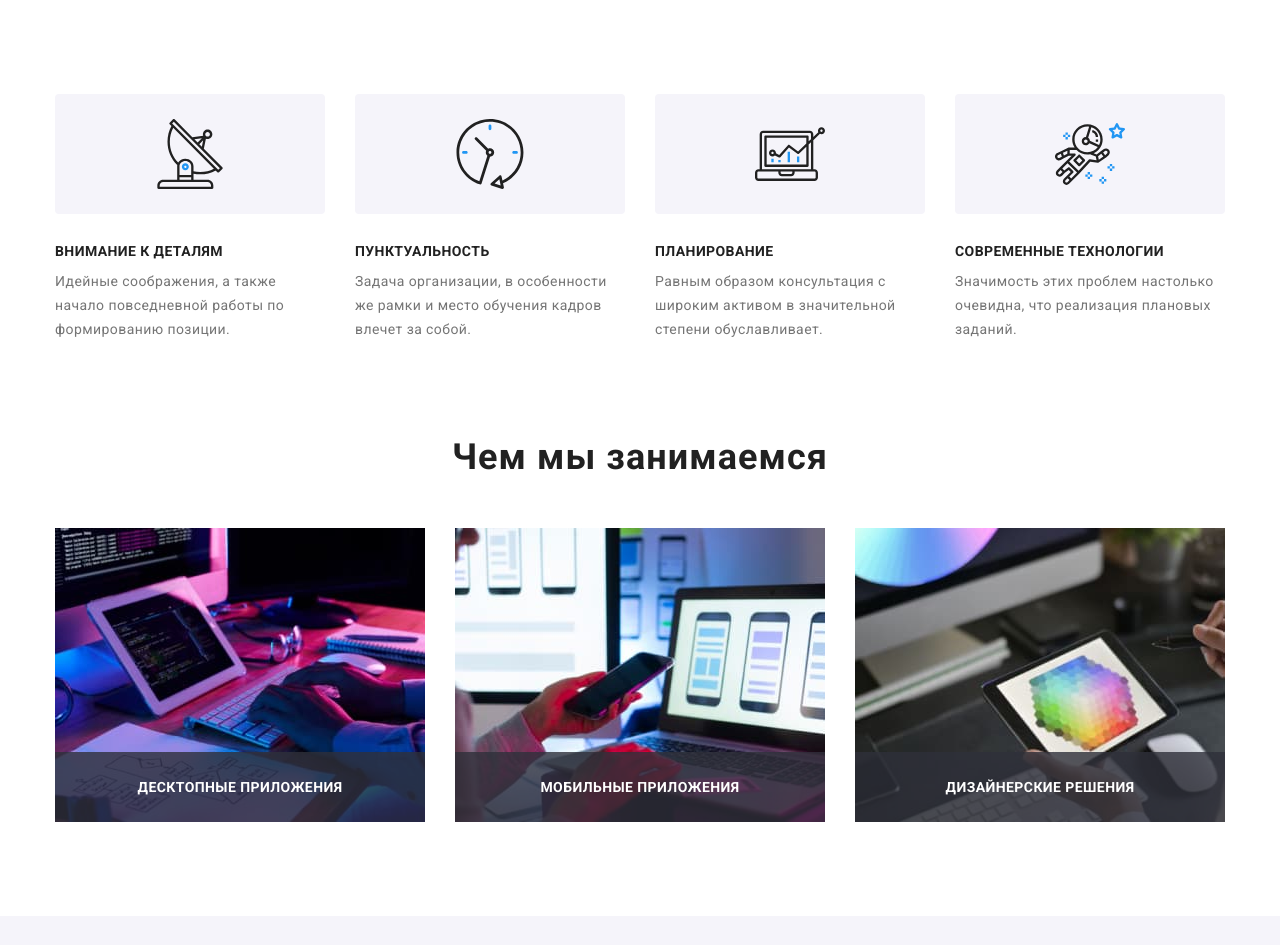
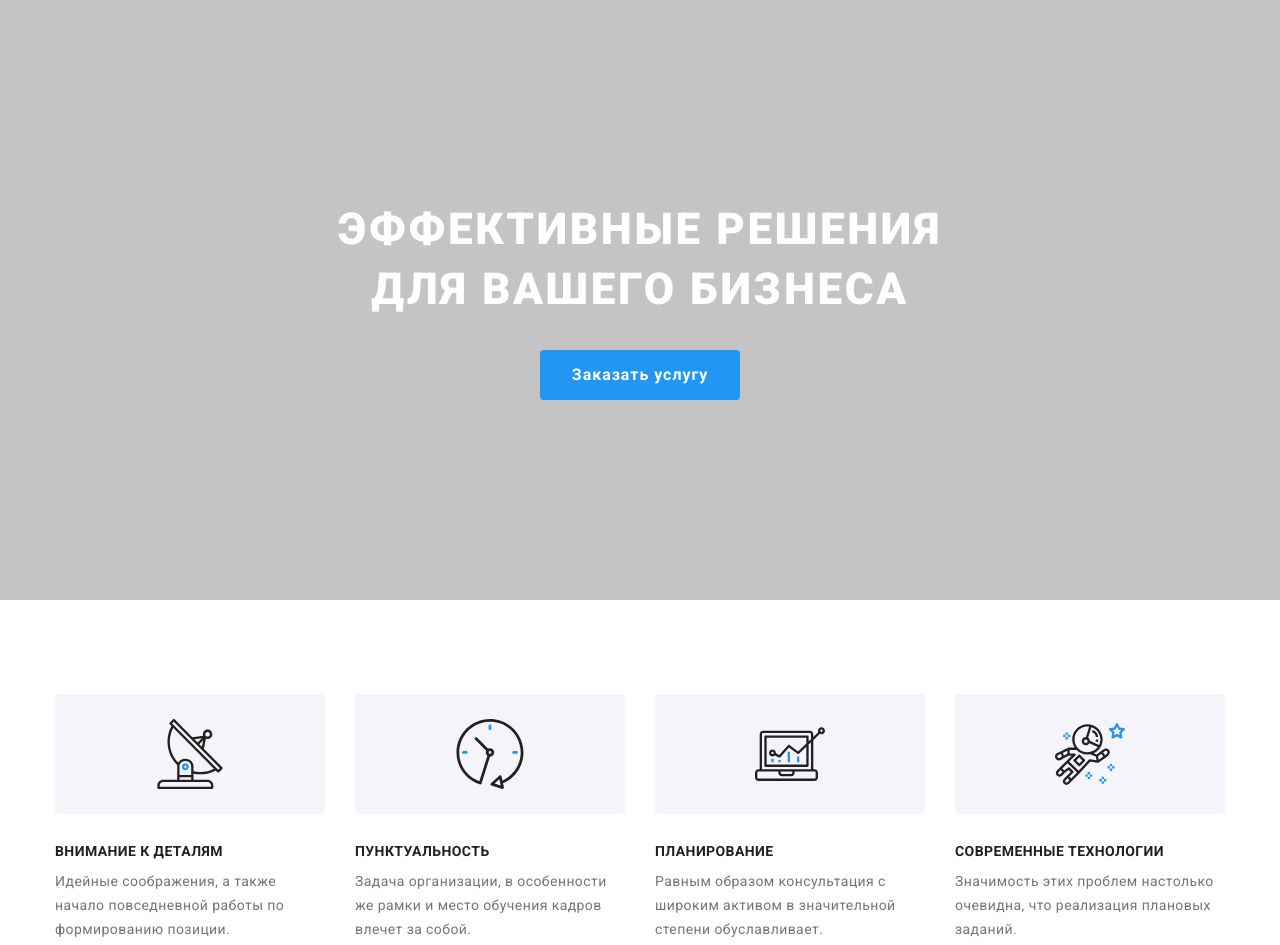
Before and after one commit to trotssvit/goit-markup-hw-08, a plain HTML site: page index.html in a window 1280 px wide. Shown: the top 945 px of the page. Drawn offline with nearby package versions, Linux system fonts and the light colour scheme.

Commit message:
hero finish

```diff
--- a/index.html
+++ b/index.html
@@ -53,13 +53,13 @@
       </div>
     </div>
   </header>
-  <main>
+  <main> -->
     <section class="hero-content">
-      <div class="container">
+      <div class="container-hero">
         <h1 class="hero-content__heading">Эффективные решения для вашего бизнеса</h1>
         <button data-modal-open type="button" class="hero-content__button">Заказать услугу</button>
       </div>
-    </section> -->
+    </section>
 <section class="section goals-sel">
   <div class="container">
     <ul class="goals list">
--- a/sass/layout/_hero.scss
+++ b/sass/layout/_hero.scss
@@ -1,32 +1,47 @@
 .hero-content {
+  padding: 118px 60px;
   background-color: var(--hero-bg-color);
-  padding-top: 200px;
-  padding-bottom: 200px;
   text-align: center;
 
   background-image: linear-gradient(
       rgba(47, 48, 58, 0.4),
-      rgba(47, 48, 58, 0.4)
-    ),
-    url(../images/heroBG-pic.jpg);
+      rgba(47, 48, 58, 0.4),
+      url(../images/heroBG-pic.jpg));
   background-repeat: no-repeat;
-  max-width: 1600px;
+  @media screen and (min-width: 786px){
+    padding: 118px 204px;
+  }
+  @media screen and (min-width: 1200px){
+  padding-top: 200px;
+  padding-bottom: 200px;
+    max-width: 1600px;
 
   margin-left: auto;
   margin-right: auto;
+
+
+  }
 }
 
 .hero-content__heading {
   color: var(--hero-heading-color);
   text-align: center;
   //   @include font(900, 44px, 1.36, 0.06em);
-  line-height: 1.36;
+
   font-weight: 900;
-  font-size: 44px;
+  font-size: 26px;
+  line-height: 1.61;
   letter-spacing: 0.06em;
-  width: 696px;
+  width: 360px;
   margin-left: auto;
   margin-right: auto;
   text-transform: uppercase;
   margin-bottom: 30px;
+  @media screen and (min-width: 1200px){
+    font-size: 44px;
+    line-height: 1.36;
+    width: 696px;
+
+
+  }
 }
```
Also changed, not shown: portfolio.html (+4 -4 lines), css/main.css, css/main.min.css, 2 other files.
